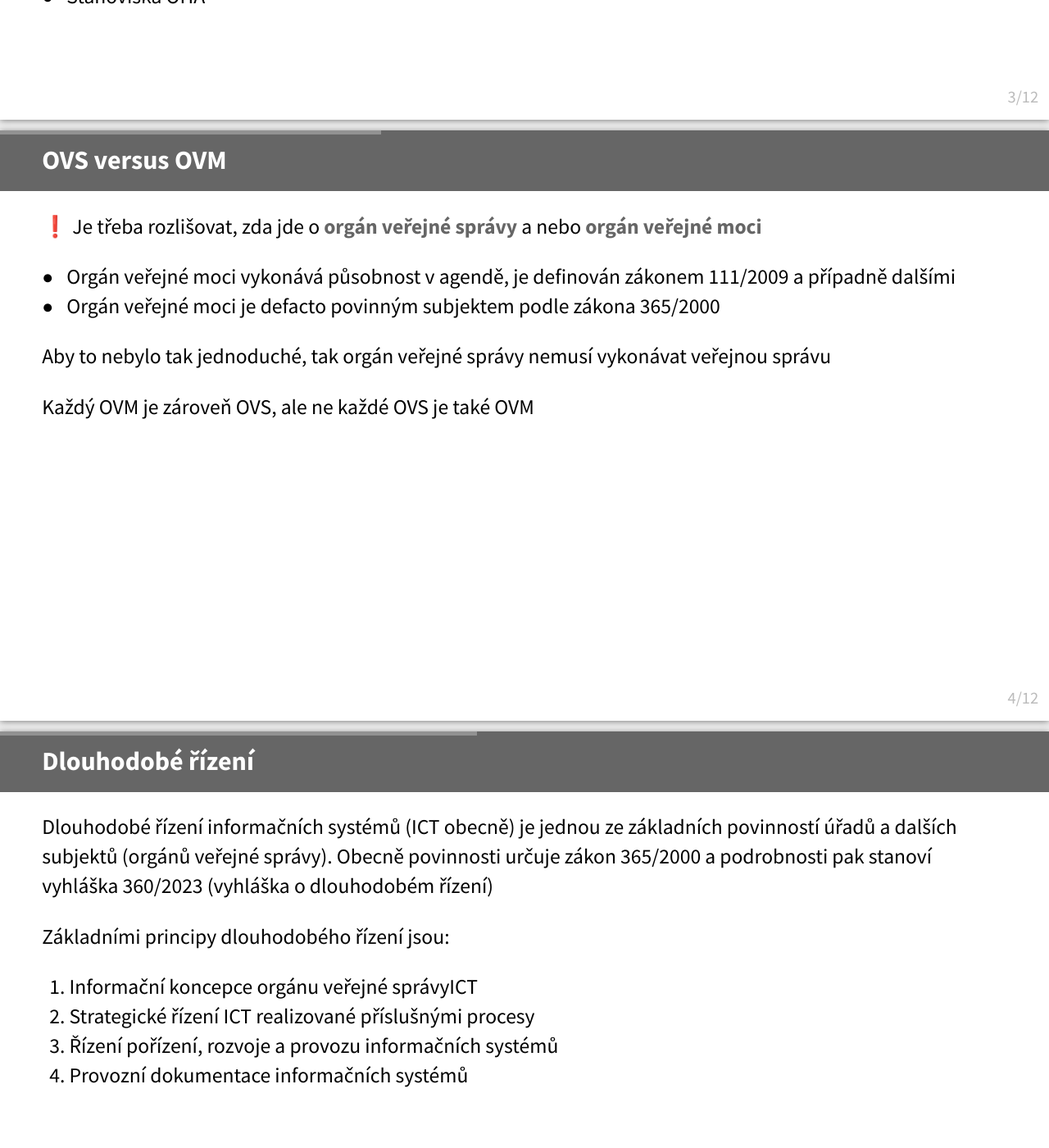
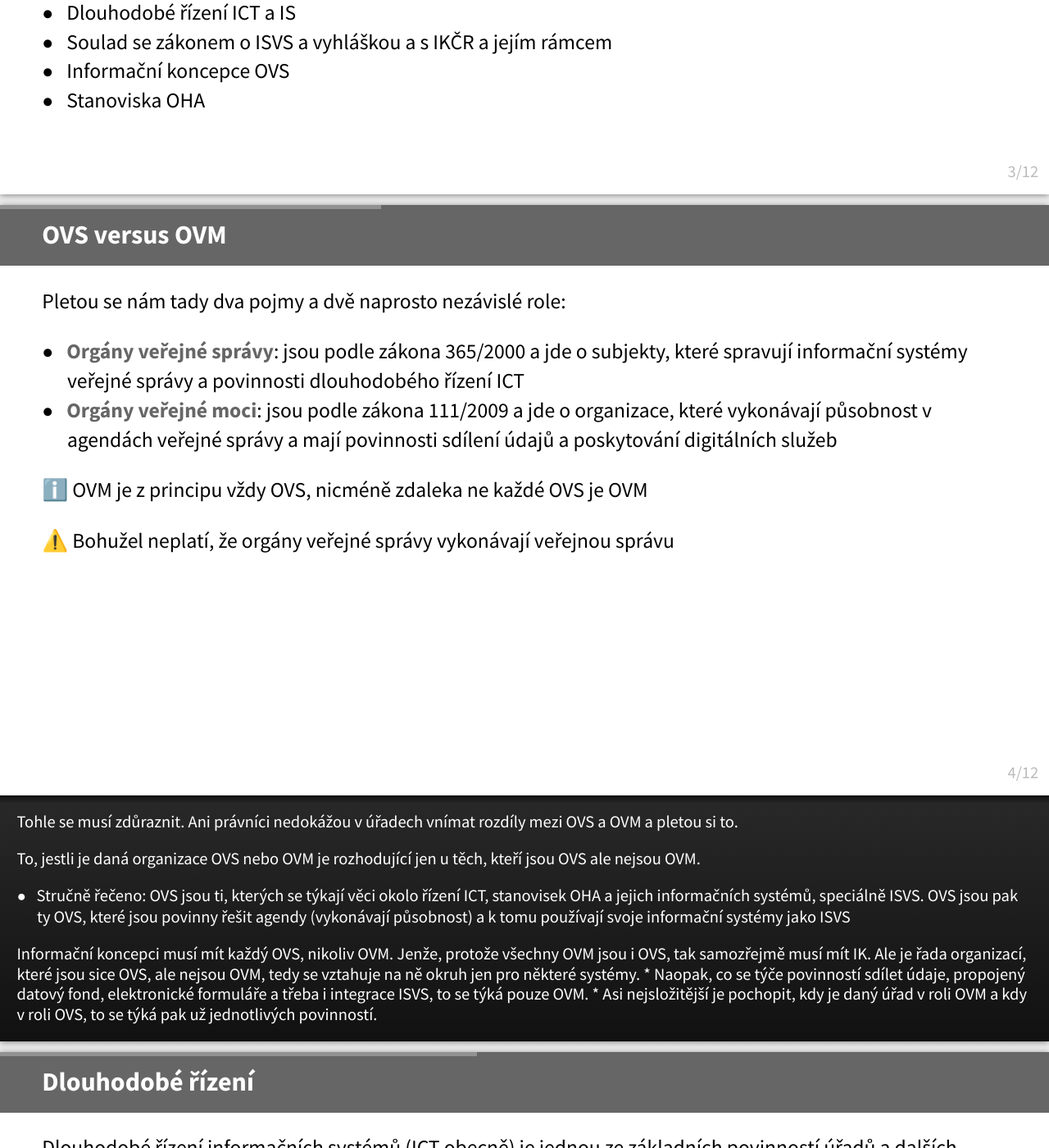
Before and after one commit to egdilna/egovedu, a Jekyll site: the page prezentace/nova-vyhlaska-dlouhodobe-rizeni.html, which Jekyll copies as it is, in a window 1280 px wide and 1400 px high, scrolled down 2928 px. Shown: the whole window at 82% size. Built offline with Jekyll 4.4.1, drawn with Linux system fonts in a browser that asks for light colours; some web fonts are replaced; some of the changed text lies outside the part shown.

Commit message:
Update nova-vyhlaska-dlouhodobe-rizeni.html

```diff
--- a/prezentace/nova-vyhlaska-dlouhodobe-rizeni.html
+++ b/prezentace/nova-vyhlaska-dlouhodobe-rizeni.html
@@ -18,6 +18,11 @@ Michal Rada, [EGOVedu](https://egovedu.cz)
 >>> Tato prezentace je zveřejněna a může být volně využitá a volně šířena pod otevřenou licencí CC
 >>>
 >>> Technicky je prezentace vytvořena s využitím nástroje MarkDeep-slides
+>>>
+>>> Historie verzí:
+>>>
+>>> * Verze 1.1 z 8.2.2024: Aktualizace snímkům k OVS a přidány některé poznámky přednášejícího.
+
 
 
 ---
@@ -52,6 +57,7 @@ Podle rozsahu povinností a složitosti řízení také rozlišujeme [druhy OVS]
 OVS mají obecně stran ICT základní okruhy povinností:
 
 * Dlouhodobé řízení ICT a IS
+* Soulad se zákonem o ISVS a vyhláškou a s IKČR a jejím rámcem
 * Informační koncepce OVS
 * Stanoviska OHA
 
@@ -59,14 +65,26 @@ OVS mají obecně stran ICT základní okruhy povinností:
 
 ## OVS versus OVM
 
-❗️ Je třeba rozlišovat, zda jde o **orgán veřejné správy** a nebo **orgán veřejné moci**
 
-* Orgán veřejné moci vykonává působnost v agendě, je definován zákonem 111/2009 a případně dalšími
-* Orgán veřejné moci je defacto povinným subjektem podle zákona 365/2000
+Pletou se nám tady dva pojmy a dvě naprosto nezávislé role:
 
-Aby to nebylo tak jednoduché, tak orgán veřejné správy nemusí vykonávat veřejnou správu
+* **Orgány veřejné správy**: jsou podle zákona 365/2000 a jde o subjekty, které spravují informační systémy veřejné správy a povinnosti dlouhodobého řízení ICT
+* **Orgány veřejné moci**: jsou podle zákona 111/2009 a jde o organizace, které vykonávají působnost v agendách veřejné správy a mají povinnosti sdílení údajů a poskytování digitálních služeb
 
-Každý OVM je zároveň OVS, ale ne každé OVS je také OVM
+ℹ️ OVM je z principu vždy OVS, nicméně zdaleka ne každé OVS je OVM
+
+⚠️ Bohužel neplatí, že orgány veřejné správy vykonávají veřejnou správu
+
+
+>>> Tohle se musí zdůraznit. Ani právníci nedokážou v úřadech vnímat rozdíly mezi OVS a OVM a pletou si to.
+>>>
+>>> To, jestli je daná organizace OVS nebo OVM je rozhodující jen u těch, kteří jsou OVS ale nejsou OVM.
+>>>
+>>> * Stručně řečeno: OVS jsou ti, kterých se týkají věci okolo řízení ICT, stanovisek OHA a jejich informačních systémů, speciálně ISVS. OVS jsou pak ty OVS, které jsou povinny řešit agendy (vykonávají působnost) a k tomu používají svoje informační systémy jako ISVS
+>>> Informační koncepci musí mít každý OVS, nikoliv OVM. Jenže, protože všechny OVM jsou i OVS, tak samozřejmě musí mít IK. Ale je řada organizací, které jsou sice OVS, ale nejsou OVM, tedy se vztahuje na ně okruh jen pro některé systémy.
+>>> * Naopak, co se týče povinností sdílet údaje, propojený datový fond, elektronické formuláře a třeba i integrace ISVS, to se týká pouze OVM.
+>>> * Asi nejsložitější je pochopit, kdy je daný úřad v roli OVM a kdy v roli OVS, to se týká pak už jednotlivých povinností.
+
 
 ----------
 
```
